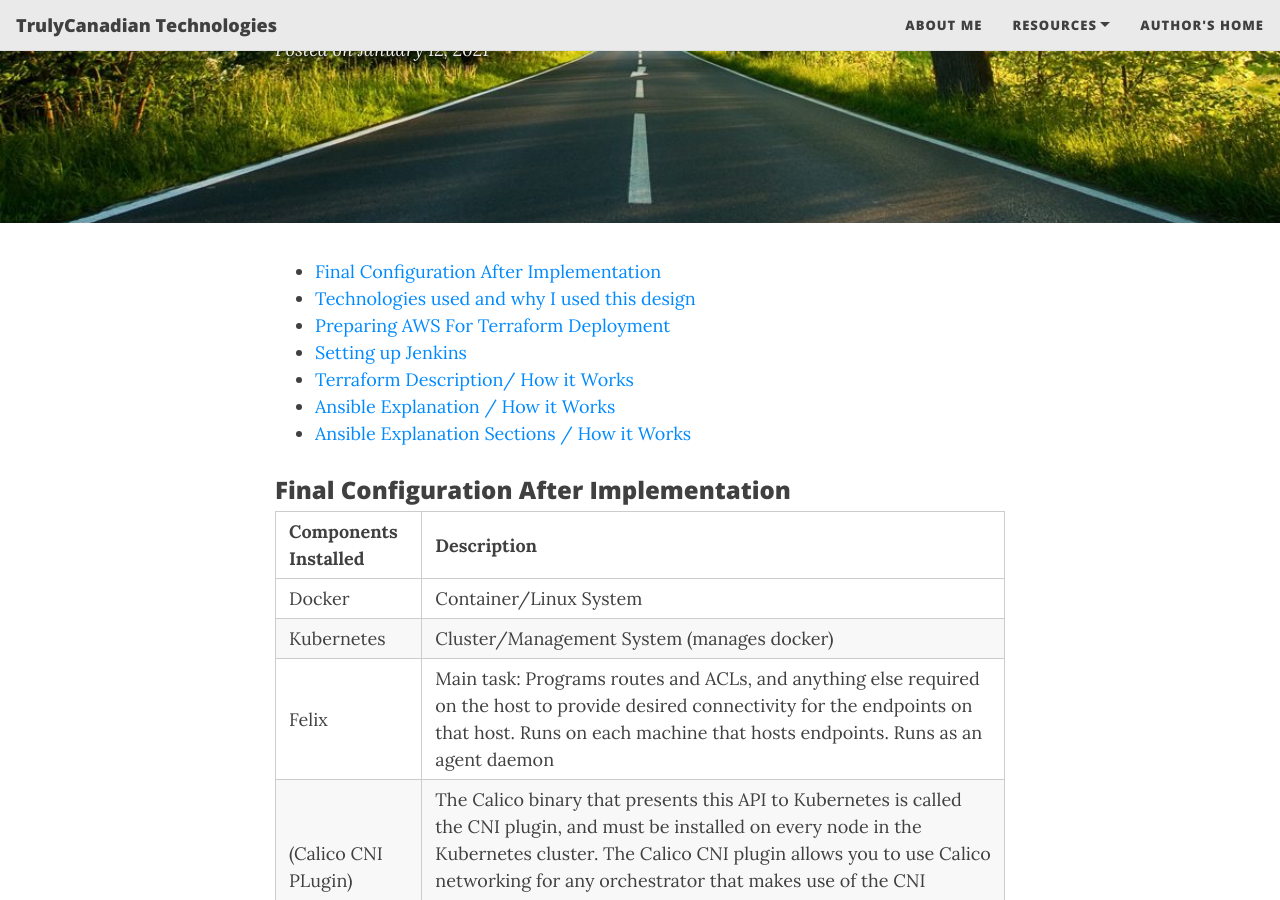
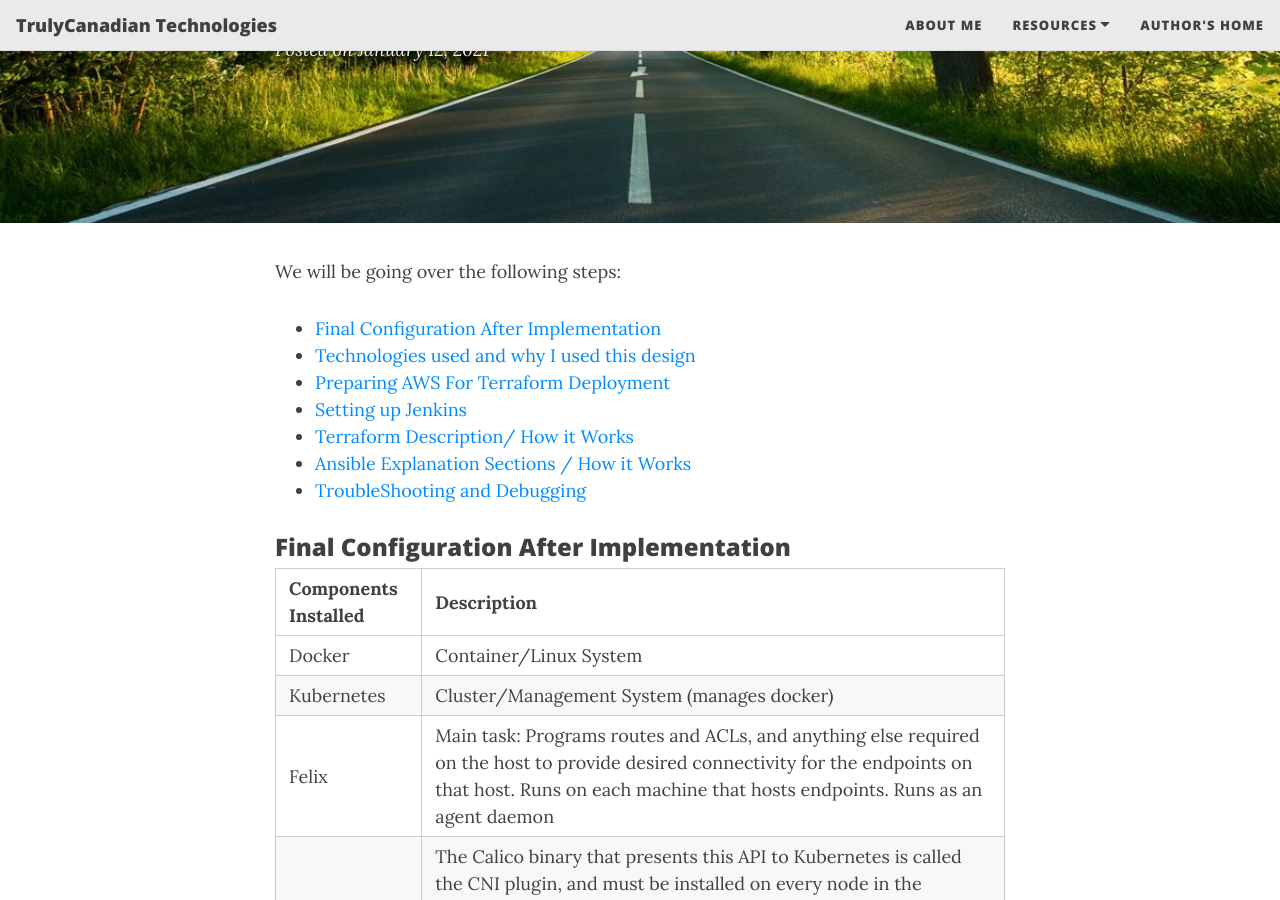
Before and after one commit to davegermiquet/LinuxAdminProto, a Jekyll site: the page built from _posts/2021-01-12-Deploying-Kubernetes.md, in a window 1280 px wide and 900 px high, scrolled down 375 px. Built offline with Jekyll 4.4.1, drawn with Linux system fonts in a browser that asks for light colours; nearby versions of some CDN libraries; part of the change alters nothing that is shown.

Commit message:
fix menu separation

```diff
--- a/_posts/2021-01-12-Deploying-Kubernetes.md
+++ b/_posts/2021-01-12-Deploying-Kubernetes.md
@@ -27,13 +27,14 @@ tags: [Kubernetes, Calico, AWS, Jenkins, Terraform ]
 [180]: <#ansiblemain>
 [183]: <#ansiblefile1>
 
+We will be going over the following steps:
 - [Final Configuration After Implementation][30]
 - [Technologies used and why I used this design][10]
 - [Preparing AWS For Terraform Deployment][20]
 - [Setting up Jenkins][40]
 - [Terraform Description/ How it Works][50]
-- [Ansible Explanation /  How it Works][60]
-- [Ansible Explanation Sections /  How it Works][60]
+- [Ansible Explanation Sections /  How it Works][50]
+- [TroubleShooting and Debugging][50]
 
 
 <a name="finalconfig"></a>
@@ -420,10 +421,10 @@ This plugin activates and deploys the CALICO CNI plugin for the MASTER Kubernete
 
 
 
+
+<a name="terraform"></a>
 # Tune in to next publication!
 
-
-<a name="terraform"></a>
 ### **Breaking down Terraform configuration file**
 
 Terraform is an application that can create infrastructure for networks, computers, user levels, firewalls ... , in code, and it is persistent and stays the same,
@@ -432,19 +433,19 @@ as long as no changes is done. I've configured the state to be aware on the S3 b
 
 # Tune in to next publication!
 
-
 <a name="ansiblemain"></a>
 
 # Ansible Section
 
 ## How the individual playbooks work
-- [Deploying Squid][60]
-- [Deploying the Master Kubernetes][70]
-- [Settings up the SSL Certificates][80]
-- [Deploying the Node Kubernetes][90]
-- [Install the CNI Plugin][100]
-- [Install the Typha Container][110]
-- [Installing Calico Container][120]
+- [Deploying Squid][50]
+- [Deploying the Master Kubernetes][50]
+- [Settings up the SSL Certificates][50]
+- [Deploying the Node Kubernetes][50]
+- [Install the CNI Plugin][50]
+- [Install the Typha Container][50]
+- [Installing Calico Container][50]
+
 <a name="troubleshooting"></a>
 ## **TroubleShooting and Debugging**
 ### **TroubleShooting and Debugging**
```
